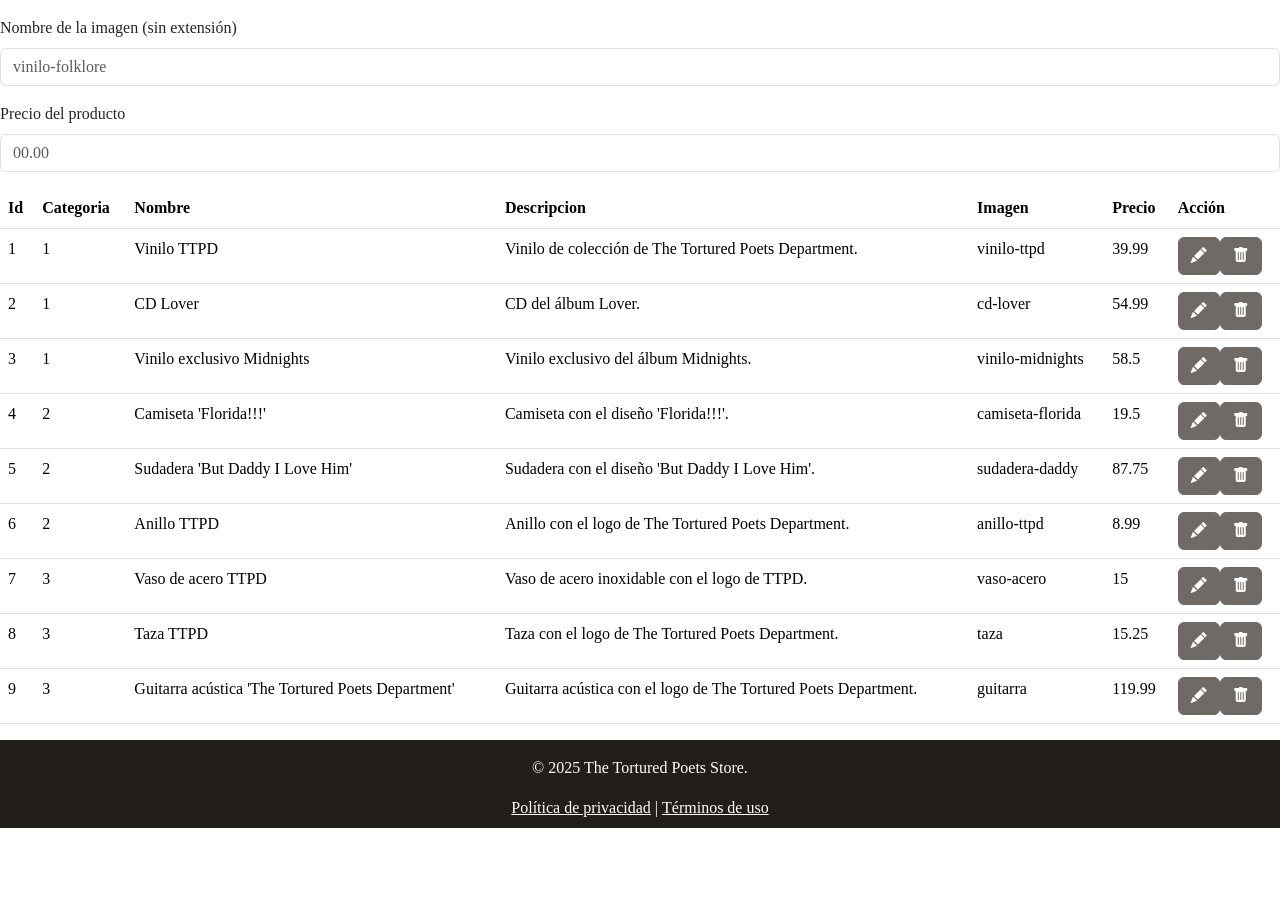
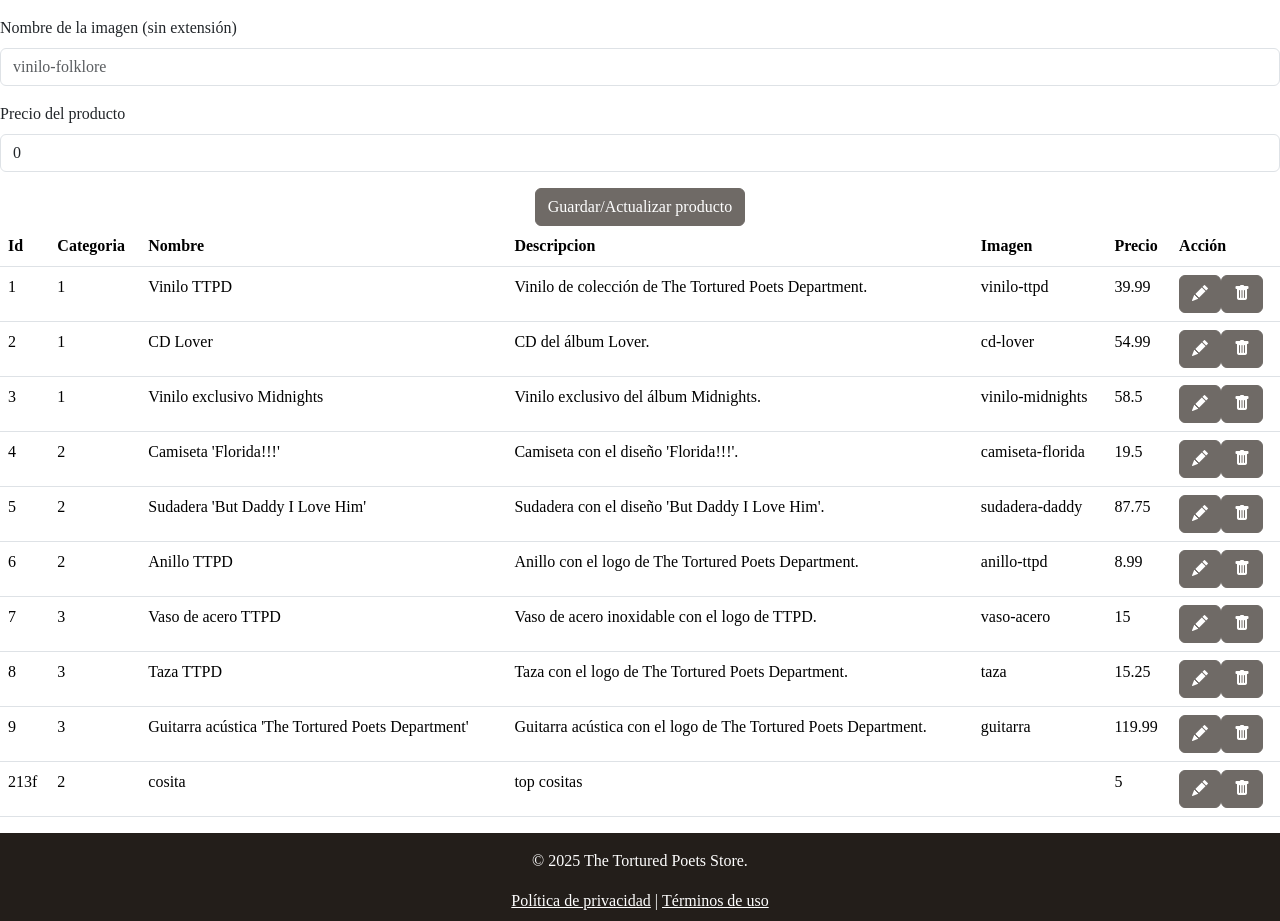
Before and after one commit to rexwithluv/ttps, a Next.js app: page /admin/productos in a window 1280 px wide. Shown: the part 344-1265 px from the top of the page. Before the commit the page ends 1172 px from the top, so only its background shows below. Built offline with nearby package versions, Linux system fonts and the light colour scheme; data requests are answered from the project's data file.

Commit message:
Ahora podemos guardar y editar productos

```diff
--- a/src/app/admin/productos/components/Form.js
+++ b/src/app/admin/productos/components/Form.js
@@ -1,4 +1,61 @@
-export default function Form() {
+"use client";
+
+import { useEffect, useState } from "react";
+
+export default function Form({ productoSeleccionado }) {
+  const [nombre, setNombre] = useState("");
+  const [descripcion, setDescripcion] = useState("");
+  const [categoria, setCategoria] = useState("");
+  const [imagen, setImagen] = useState("");
+  const [precio, setPrecio] = useState(0.0);
+
+  useEffect(() => {
+    if (productoSeleccionado) {
+      setNombre(productoSeleccionado.nombre ?? "");
+      setDescripcion(productoSeleccionado.descripcion ?? "");
+      setCategoria(productoSeleccionado.categoria ?? "0");
+      setImagen(productoSeleccionado.imagen ?? "");
+      setPrecio(productoSeleccionado.precio ?? 0.0);
+    }
+  }, [productoSeleccionado]);
+
+  const guardarProducto = async () => {
+    try {
+      const URL = "http://localhost:5000/productos/";
+
+      const producto = {
+        nombre: nombre,
+        descripcion: descripcion,
+        categoria: categoria,
+        imagen: imagen,
+        precio: precio,
+      };
+
+      const response = await fetch(URL);
+      const productos = await response.json();
+
+      const productoExiste = productos.find(
+        (p) => p.imagen === producto.imagen
+      );
+
+      if (!productoExiste) {
+        await fetch(URL, {
+          method: "POST",
+          headers: { "Content-Type": "application/json" },
+          body: JSON.stringify(producto),
+        });
+      } else {
+        await fetch(`URL${productoExiste.id}`, {
+          method: "PUT",
+          headers: { "Content-Type": "application/json" },
+          body: JSON.stringify(usuario),
+        });
+      }
+    } catch (e) {
+      console.log(`Error: ${e}`);
+    }
+  };
+
   return (
     <form>
       <div className="mb-3">
@@ -9,19 +66,38 @@
           type="text"
           className="form-control"
           id="nombre"
+          name="nombre"
           placeholder="Vinilo Folklore"
+          value={nombre}
+          onChange={(e) => setNombre(e.target.value)}
+          required
         />
       </div>
       <div className="mb-3">
         <label htmlFor="descripcion" className="form-label">
           Descripción del producto
         </label>
-        <textarea className="form-control" id="descripcion" rows="3" />
+        <textarea
+          className="form-control"
+          name="descripcion"
+          id="descripcion"
+          rows="3"
+          value={descripcion}
+          onChange={(e) => setDescripcion(e.target.value)}
+          required
+        />
       </div>
       <div className="mb-3">
         <label htmlFor="categoria">Selecciona una categoría</label>
-        <select defaultValue={"0"} className="form-select" id="categoria">
-          <option value="0" disabled>
+        <select
+          className="form-select"
+          name="categoria"
+          id="categoria"
+          value={categoria}
+          onChange={(e) => setCategoria(e.target.value)}
+          required
+        >
+          <option value="0">
             Selecciona...
           </option>
           <option value="1">Álbumes</option>
@@ -37,7 +113,10 @@
           type="text"
           className="form-control"
           id="imagen"
+          name="imagen"
           placeholder="vinilo-folklore"
+          value={imagen}
+          onChange={(e) => setImagen(e.target.value)}
         />
       </div>
       <div className="mb-3">
@@ -48,8 +127,20 @@
           type="number"
           className="form-control"
           id="precio"
+          name="precio"
           placeholder="00.00"
+          value={precio}
+          onChange={(e) => setPrecio(e.target.value)}
         />
+      </div>
+      <div className="text-center">
+        <button
+          type="button"
+          className="btn btn-secondary"
+          onClick={() => guardarProducto()}
+        >
+          Guardar/Actualizar producto
+        </button>
       </div>
     </form>
   );
--- a/src/app/admin/productos/page.js
+++ b/src/app/admin/productos/page.js
@@ -1,11 +1,19 @@
+"use client";
+
+import { useState } from "react";
 import Tabla from "../components/Tabla";
 import Form from "./components/Form";
 
 export default function Productos() {
+  const [productoSeleccionado, setProductoSeleccionado] = useState({});
+
   return (
     <div>
-      <Form />
-      <Tabla endpoint={"productos"} />
+      <Form productoSeleccionado={productoSeleccionado} />
+      <Tabla
+        endpoint={"productos"}
+        setDatoSeleccionado={setProductoSeleccionado}
+      />
     </div>
   );
 }
--- a/src/app/tienda/page.js
+++ b/src/app/tienda/page.js
@@ -32,7 +32,7 @@
   return (
     <>
       <Tabs setCategoriaSeleccionada={setCategoriaSeleccionada} />
-      <div className="row g-3">
+      <div className="row">
         {productos.map((p) => (
           <div key={p.id} className="col-12 col-md-6 col-lg-4">
             <Tarjeta producto={p} />
--- a/src/data/db.json
+++ b/src/data/db.json
@@ -121,6 +121,14 @@
       "descripcion": "Guitarra acústica con el logo de The Tortured Poets Department.",
       "imagen": "guitarra",
       "precio": 119.99
+    },
+    {
+      "id": "213f",
+      "nombre": "cosita",
+      "descripcion": "top cositas",
+      "categoria": "2",
+      "imagen": "",
+      "precio": "5"
     }
   ]
 }
```
